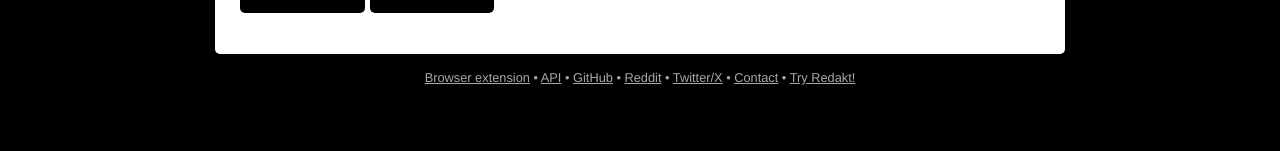
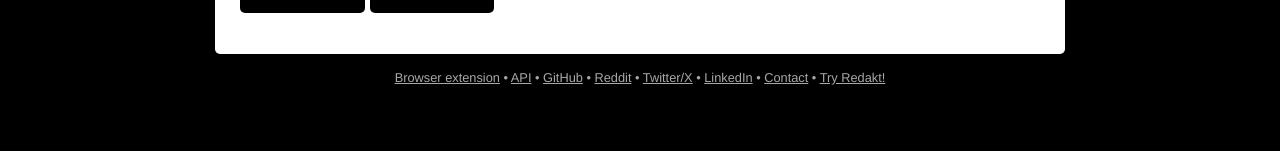
Before and after one commit to touzovitch/redakt, a plain HTML site: page index.html in a window 1280 px wide. Shown: the part 315-466 px from the top of the page. Drawn offline with Linux system fonts and the light colour scheme.

Commit message:
Add LinkedIn

```diff
--- a/index.html
+++ b/index.html
@@ -45,6 +45,7 @@
     <a href="https://redakt.org/github/" target="_blank">GitHub</a> •
     <a href="https://redakt.org/reddit/" target="_blank">Reddit</a> •
     <a href="https://redakt.org/twitter/" target="_blank">Twitter/X</a> •
+    <a href="https://redakt.org/linkedin/" target="_blank">LinkedIn</a> •
     <a href="https://redakt.org/contact/" target="_blank">Contact</a> •
     <a id="menu-link" href="https://redakt.org/try/" target="_blank">Try Redakt!</a>
   </p>
```
